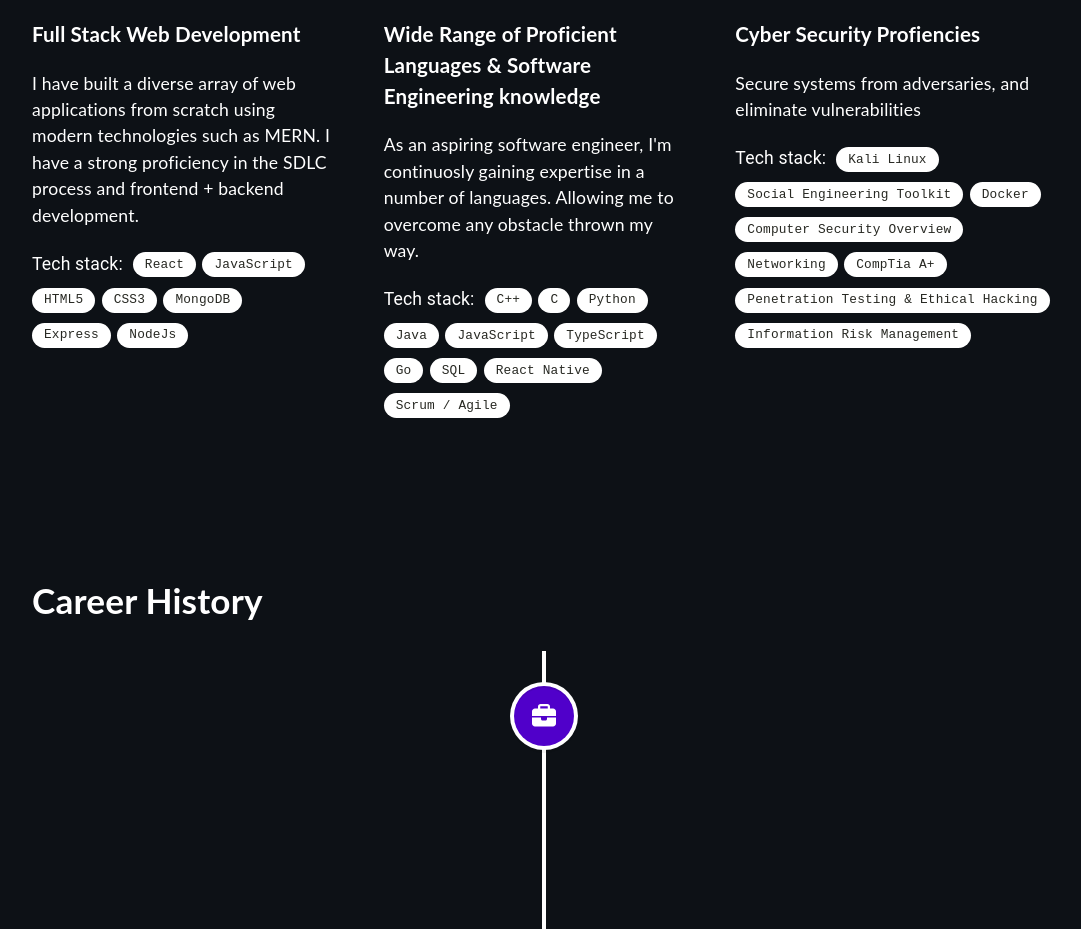
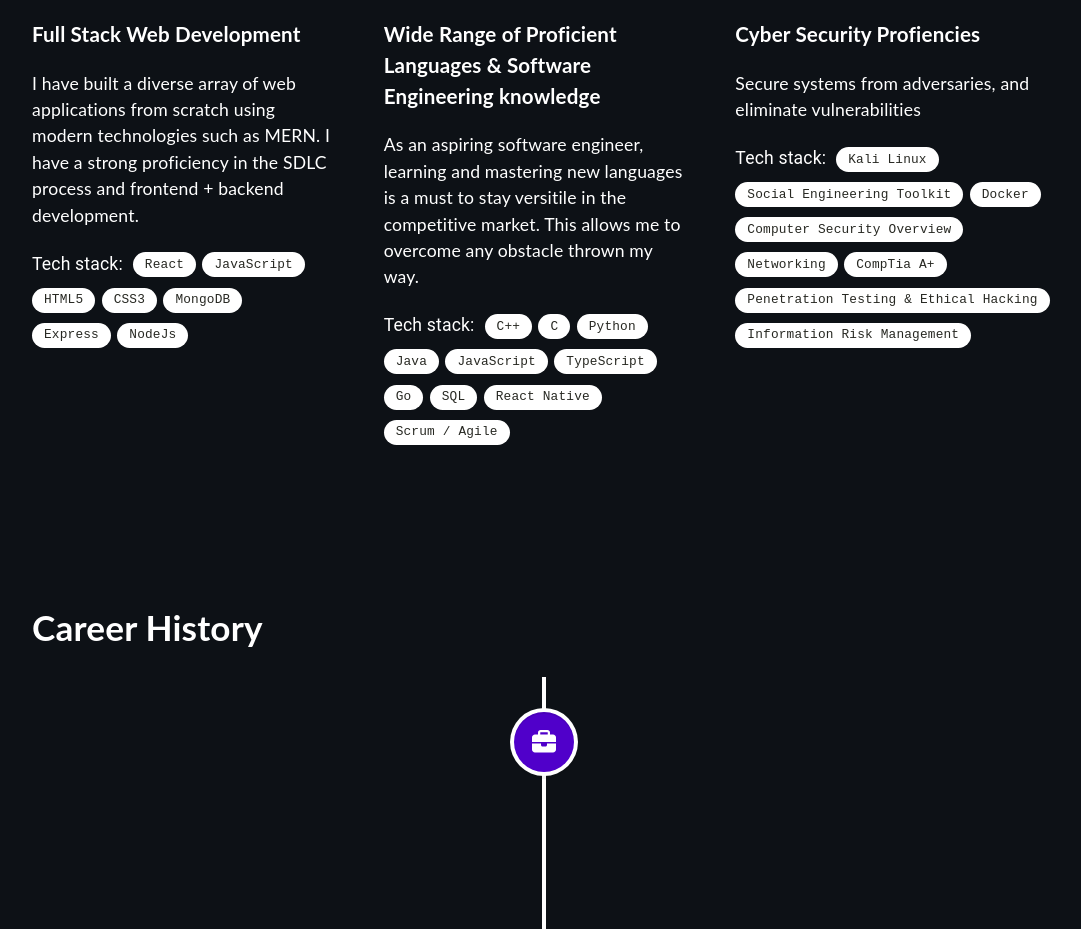
Before and after one commit to iTsThermo/personal-portfolio-react, a React (Create React App) app: page / in a window 1280 px wide. Shown: the part 1047-1976 px from the top of the page, without its empty margins (96-1177 px from the left). Built offline with nearby package versions, Linux system fonts and the light colour scheme.

Commit message:
Updated description for expertise

```diff
--- a/src/components/Expertise.tsx
+++ b/src/components/Expertise.tsx
@@ -61,7 +61,7 @@ function Expertise() {
                 <div className="skill">
                     <FontAwesomeIcon icon={faPython} size="3x"/>
                     <h3>Wide Range of Proficient Languages & Software Engineering knowledge</h3>
-                    <p>As an aspiring software engineer, I'm continuosly gaining expertise in a number of languages. Allowing me to overcome any obstacle thrown my way.</p>
+                    <p>As an aspiring software engineer, learning and mastering new languages is a must to stay versitile in the competitive market. This allows me to overcome any obstacle thrown my way.</p>
                     <div className="flex-chips">
                         <span className="chip-title">Tech stack:</span>
                         {labelsSecond.map((label, index) => (
```
